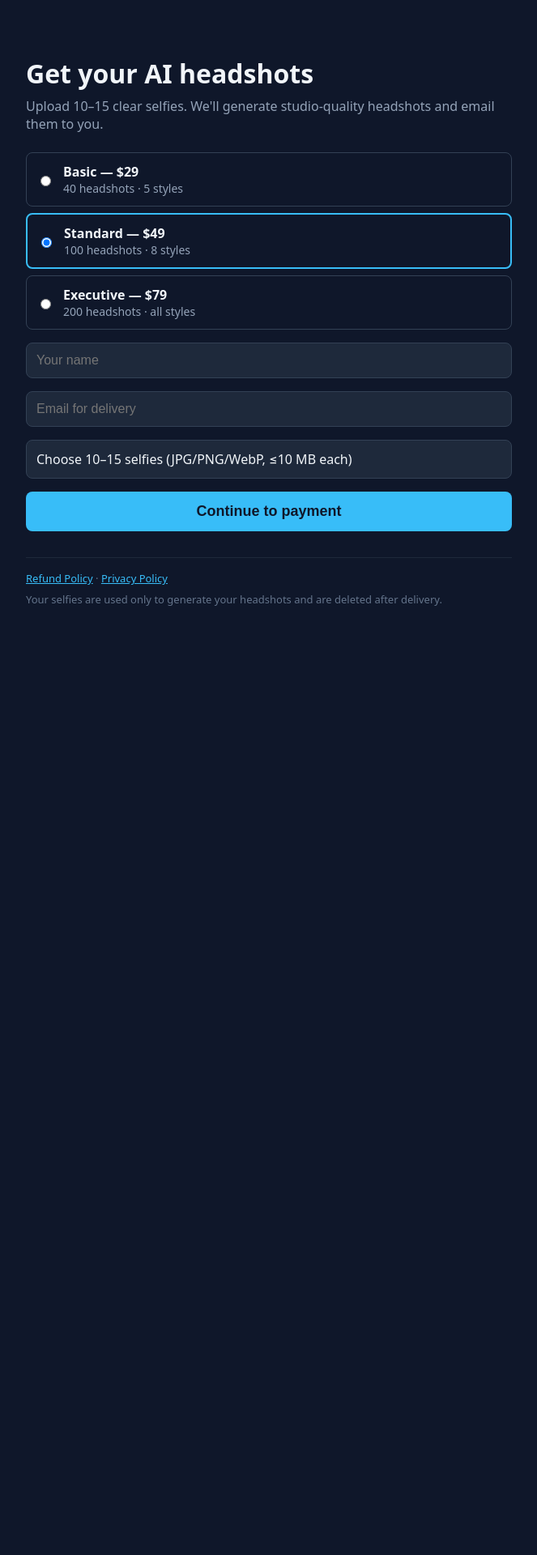
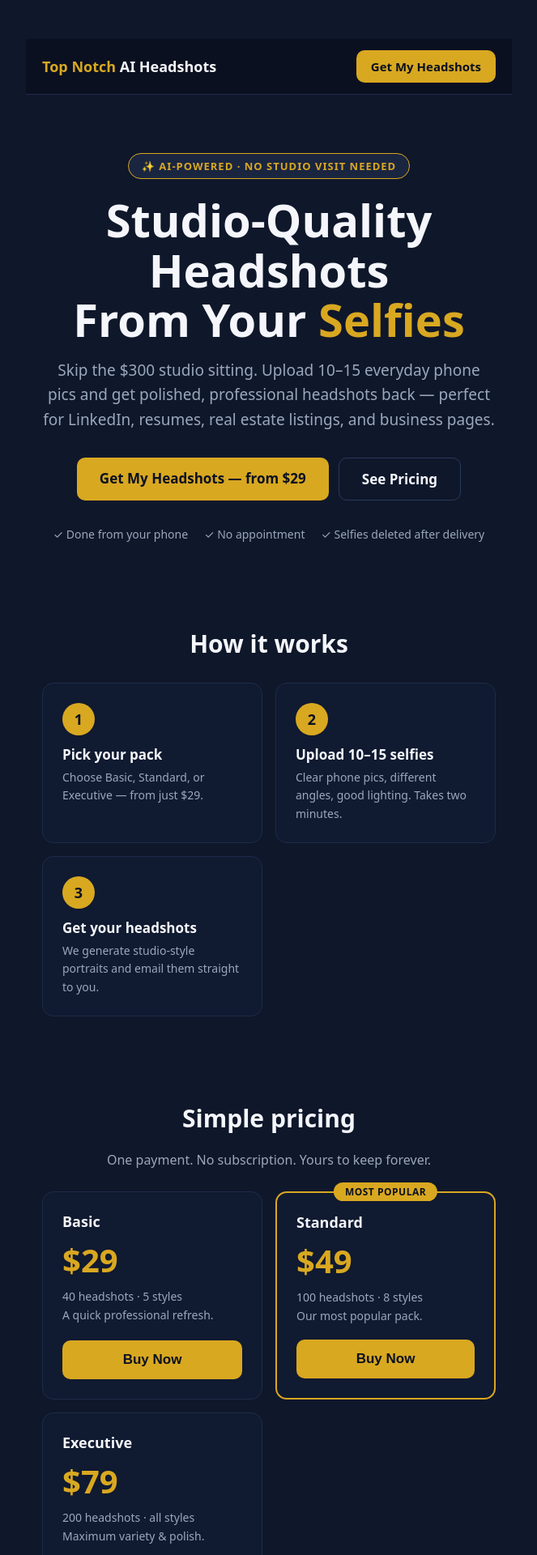
Before and after one commit to ddconstruct/Headshot, a Next.js app: page / in a window 1280 px wide. Shown: the top 1920 px of the page at 81% size, without its empty margins (308-971 px from the left). Before the commit the page ends 800 px from the top, so only its background shows below. Built offline with nearby package versions, Linux system fonts and the light colour scheme.

Commit message:
Landing page with Buy Now buttons
Updated the order page to include additional details for each pack option and improved the layout and styling. Changed the component name from OrderPage to LandingPage.

```diff
--- a/app/page.tsx
+++ b/app/page.tsx
@@ -1,53 +1,59 @@
 "use client";
 
 /**
- * Order page: pack picker + selfie upload (10–15 files) → creates order →
- * redirects to Stripe Checkout.
+ * Top Notch AI Headshots — marketing landing page + order form.
  *
- * This is a functional scaffold, not the final marketing design
- * (a separate marketing page is being built elsewhere).
+ * Hero / how-it-works / pricing (Buy Now buttons scroll to the order
+ * form and preselect the pack) / order form / FAQ / footer.
  */
 
-import { useState } from "react";
+import { useRef, useState } from "react";
 
 const PACK_OPTIONS = [
-  { id: "basic", label: "Basic", price: "$29", detail: "40 headshots · 5 styles" },
-  { id: "standard", label: "Standard", price: "$49", detail: "100 headshots · 8 styles" },
-  { id: "executive", label: "Executive", price: "$79", detail: "200 headshots · all styles" },
+  { id: "basic", label: "Basic", price: "$29", detail: "40 headshots · 5 styles", blurb: "A quick professional refresh." },
+  { id: "standard", label: "Standard", price: "$49", detail: "100 headshots · 8 styles", blurb: "Our most popular pack." },
+  { id: "executive", label: "Executive", price: "$79", detail: "200 headshots · all styles", blurb: "Maximum variety & polish." },
 ];
 
-export default function OrderPage() {
+const GOLD = "#d9a821";
+const GOLD_HOVER = "#e9b93c";
+const NAVY = "#0a1120";
+const SURFACE = "#101a30";
+const TEXT = "#f4f6fb";
+const MUTED = "#9aa7bd";
+
+export default function LandingPage() {
   const [pack, setPack] = useState("standard");
   const [name, setName] = useState("");
   const [email, setEmail] = useState("");
   const [files, setFiles] = useState<FileList | null>(null);
   const [busy, setBusy] = useState(false);
   const [error, setError] = useState("");
+  const orderRef = useRef<HTMLDivElement>(null);
+
+  function buyNow(packId: string) {
+    setPack(packId);
+    orderRef.current?.scrollIntoView({ behavior: "smooth" });
+  }
 
   async function submit(e: React.FormEvent) {
     e.preventDefault();
     setError("");
-
     const count = files?.length ?? 0;
     if (count < 10 || count > 15) {
       setError(`Please select 10–15 selfies (you chose ${count}).`);
       return;
     }
-
     setBusy(true);
     try {
-      // 1. Create the order with uploads.
       const form = new FormData();
       form.append("name", name);
       form.append("email", email);
       form.append("pack", pack);
       for (const f of Array.from(files!)) form.append("selfies", f);
-
       const orderRes = await fetch("/api/order", { method: "POST", body: form });
       const orderData = await orderRes.json();
       if (!orderRes.ok) throw new Error(orderData.error ?? "Order creation failed.");
-
-      // 2. Create the Stripe Checkout session and redirect.
       const coRes = await fetch("/api/stripe/checkout", {
         method: "POST",
         headers: { "Content-Type": "application/json" },
@@ -64,79 +70,203 @@ export default function OrderPage() {
 
   return (
     <>
-      <h1 style={{ fontSize: 32, marginBottom: 8 }}>Get your AI headshots</h1>
-      <p style={{ color: "#94a3b8", marginTop: 0 }}>
-        Upload 10–15 clear selfies. We&apos;ll generate studio-quality headshots and email them to you.
+      <style>{`
+        html { scroll-behavior: smooth; }
+        .gold-btn { transition: background 0.15s ease, transform 0.15s ease; }
+        .gold-btn:hover { background: ${GOLD_HOVER}; transform: translateY(-1px); }
+        .card-hover { transition: transform 0.15s ease, border-color 0.15s ease; }
+        .card-hover:hover { transform: translateY(-3px); }
+        details.faq { border: 1px solid #1e2c4a; border-radius: 10px; padding: 14px 16px; background: ${SURFACE}; }
+        details.faq summary { cursor: pointer; font-weight: 600; }
+        details.faq p { color: ${MUTED}; margin: 10px 0 0; line-height: 1.6; }
+      `}</style>
+
+      <nav style={{ position: "sticky", top: 0, zIndex: 10, background: "rgba(10,17,32,0.92)", backdropFilter: "blur(8px)", borderBottom: "1px solid #1e2c4a" }}>
+        <div style={{ maxWidth: 1080, margin: "0 auto", padding: "14px 20px", display: "flex", alignItems: "center", justifyContent: "space-between" }}>
+          <div style={{ fontWeight: 800, fontSize: 18 }}>
+            <span style={{ color: GOLD }}>Top Notch</span> <span style={{ color: TEXT }}>AI Headshots</span>
+          </div>
+          <a href="#order" className="gold-btn" style={{ ...goldButton, padding: "10px 18px", fontSize: 15, textDecoration: "none" }}>
+            Get My Headshots
+          </a>
+        </div>
+      </nav>
+
+      <header style={{ maxWidth: 1080, margin: "0 auto", padding: "72px 20px 56px", textAlign: "center" }}>
+        <div style={{ display: "inline-block", background: "#1a2540", border: `1px solid ${GOLD}`, color: GOLD, borderRadius: 999, padding: "6px 16px", fontSize: 13, fontWeight: 700, letterSpacing: 1, marginBottom: 20 }}>
+          ✨ AI-POWERED · NO STUDIO VISIT NEEDED
+        </div>
+        <h1 style={{ fontSize: "clamp(34px, 6vw, 56px)", lineHeight: 1.1, margin: "0 0 16px", color: TEXT }}>
+          Studio-Quality Headshots<br />From Your <span style={{ color: GOLD }}>Selfies</span>
+        </h1>
+        <p style={{ color: MUTED, fontSize: 19, maxWidth: 640, margin: "0 auto 32px", lineHeight: 1.6 }}>
+          Skip the $300 studio sitting. Upload 10–15 everyday phone pics and get polished,
+          professional headshots back — perfect for LinkedIn, resumes, real estate listings,
+          and business pages.
         </p>
+        <div style={{ display: "flex", gap: 12, justifyContent: "center", flexWrap: "wrap" }}>
+          <a href="#order" className="gold-btn" style={{ ...goldButton, textDecoration: "none" }}>
+            Get My Headshots — from $29
+          </a>
+          <a href="#pricing" style={{ ...ghostButton, textDecoration: "none" }}>
+            See Pricing
+          </a>
+        </div>
+        <div style={{ display: "flex", gap: 20, justifyContent: "center", flexWrap: "wrap", marginTop: 32, color: MUTED, fontSize: 14 }}>
+          <span>✓ Done from your phone</span>
+          <span>✓ No appointment</span>
+          <span>✓ Selfies deleted after delivery</span>
+        </div>
+      </header>
 
-      <form onSubmit={submit} style={{ display: "grid", gap: 16, marginTop: 24 }}>
+      <section style={{ maxWidth: 1080, margin: "0 auto", padding: "24px 20px 56px" }}>
+        <h2 style={sectionTitle}>How it works</h2>
+        <div style={{ display: "grid", gridTemplateColumns: "repeat(auto-fit, minmax(240px, 1fr))", gap: 16 }}>
+          {[
+            { n: "1", t: "Pick your pack", d: "Choose Basic, Standard, or Executive — from just $29." },
+            { n: "2", t: "Upload 10–15 selfies", d: "Clear phone pics, different angles, good lighting. Takes two minutes." },
+            { n: "3", t: "Get your headshots", d: "We generate studio-style portraits and email them straight to you." },
+          ].map((s) => (
+            <div key={s.n} style={card}>
+              <div style={{ width: 40, height: 40, borderRadius: "50%", background: GOLD, color: NAVY, fontWeight: 800, display: "flex", alignItems: "center", justifyContent: "center", fontSize: 18, marginBottom: 12 }}>{s.n}</div>
+              <div style={{ fontWeight: 700, fontSize: 17, marginBottom: 6, color: TEXT }}>{s.t}</div>
+              <div style={{ color: MUTED, fontSize: 14, lineHeight: 1.6 }}>{s.d}</div>
+            </div>
+          ))}
+        </div>
+      </section>
+
+      <section id="pricing" style={{ maxWidth: 1080, margin: "0 auto", padding: "24px 20px 64px" }}>
+        <h2 style={sectionTitle}>Simple pricing</h2>
+        <p style={{ textAlign: "center", color: MUTED, marginTop: -8, marginBottom: 28 }}>One payment. No subscription. Yours to keep forever.</p>
+        <div style={{ display: "grid", gridTemplateColumns: "repeat(auto-fit, minmax(260px, 1fr))", gap: 16, alignItems: "stretch" }}>
+          {PACK_OPTIONS.map((p) => {
+            const popular = p.id === "standard";
+            return (
+              <div key={p.id} className="card-hover" style={{ ...card, border: popular ? `2px solid ${GOLD}` : "1px solid #1e2c4a", display: "flex", flexDirection: "column", position: "relative" }}>
+                {popular && (
+                  <div style={{ position: "absolute", top: -13, left: "50%", transform: "translateX(-50%)", background: GOLD, color: NAVY, fontSize: 12, fontWeight: 800, padding: "3px 14px", borderRadius: 999, letterSpacing: 0.5 }}>
+                    MOST POPULAR
+                  </div>
+                )}
+                <div style={{ fontWeight: 700, fontSize: 18, color: TEXT }}>{p.label}</div>
+                <div style={{ fontSize: 40, fontWeight: 800, color: GOLD, margin: "8px 0" }}>{p.price}</div>
+                <div style={{ color: MUTED, fontSize: 14, marginBottom: 4 }}>{p.detail}</div>
+                <div style={{ color: MUTED, fontSize: 14, marginBottom: 20 }}>{p.blurb}</div>
+                <button onClick={() => buyNow(p.id)} className="gold-btn" style={{ ...goldButton, width: "100%", marginTop: "auto" }}>
+                  Buy Now
+                </button>
+              </div>
+            );
+          })}
+        </div>
+      </section>
+
+      <section style={{ background: SURFACE, borderTop: "1px solid #1e2c4a", borderBottom: "1px solid #1e2c4a" }}>
+        <div ref={orderRef} id="order" style={{ maxWidth: 640, margin: "0 auto", padding: "56px 20px", scrollMarginTop: 70 }}>
+          <h2 style={{ ...sectionTitle, marginBottom: 8 }}>Get your headshots</h2>
+          <p style={{ textAlign: "center", color: MUTED, marginTop: 0, marginBottom: 28 }}>
+            Choose your pack, upload your selfies, and check out securely with Stripe.
+          </p>
+          <form onSubmit={submit} style={{ display: "grid", gap: 16 }}>
             <div style={{ display: "grid", gap: 8 }}>
               {PACK_OPTIONS.map((p) => (
-            <label
-              key={p.id}
-              style={{
+                <label key={p.id} style={{
                   display: "flex", gap: 12, alignItems: "center",
-                border: pack === p.id ? "2px solid #38bdf8" : "1px solid #334155",
-                borderRadius: 8, padding: 12, cursor: "pointer",
-              }}
-            >
-              <input
-                type="radio" name="pack" value={p.id}
-                checked={pack === p.id} onChange={() => setPack(p.id)}
-              />
+                  border: pack === p.id ? `2px solid ${GOLD}` : "1px solid #2a3a5c",
+                  borderRadius: 10, padding: 12, cursor: "pointer", background: NAVY,
+                }}>
+                  <input type="radio" name="pack" value={p.id} checked={pack === p.id} onChange={() => setPack(p.id)} />
                   <div>
-                <strong>{p.label} — {p.price}</strong>
-                <div style={{ color: "#94a3b8", fontSize: 14 }}>{p.detail}</div>
+                    <strong style={{ color: TEXT }}>{p.label} — {p.price}</strong>
+                    <div style={{ color: MUTED, fontSize: 14 }}>{p.detail}</div>
                   </div>
                 </label>
               ))}
             </div>
+            <input required placeholder="Your name" value={name}
+              onChange={(e) => setName(e.target.value)} style={inputStyle} />
+            <input required type="email" placeholder="Email for delivery" value={email}
+              onChange={(e) => setEmail(e.target.value)} style={inputStyle} />
+            <label style={{ ...inputStyle, cursor: "pointer", textAlign: "center" }}>
+              {files?.length ? `${files.length} selfies selected ✓` : "Choose 10–15 selfies (JPG/PNG/WebP, ≤10 MB each)"}
+              <input type="file" accept="image/jpeg,image/png,image/webp" multiple
+                onChange={(e) => setFiles(e.target.files)} style={{ display: "none" }} />
+            </label>
+            {error && <div style={{ color: "#f87171" }}>{error}</div>}
+            <button type="submit" disabled={busy} className="gold-btn" style={{ ...goldButton, opacity: busy ? 0.7 : 1 }}>
+              {busy ? "Working…" : "Continue to Payment →"}
+            </button>
+            <div style={{ textAlign: "center", color: MUTED, fontSize: 13 }}>🔒 Secure checkout via Stripe</div>
+          </form>
+        </div>
+      </section>
 
-        <input
-          required placeholder="Your name" value={name}
-          onChange={(e) => setName(e.target.value)} style={inputStyle}
-        />
-        <input
-          required type="email" placeholder="Email for delivery" value={email}
-          onChange={(e) => setEmail(e.target.value)} style={inputStyle}
-        />
+      <section style={{ maxWidth: 720, margin: "0 auto", padding: "56px 20px" }}>
+        <h2 style={sectionTitle}>Questions, answered</h2>
+        <div style={{ display: "grid", gap: 12, marginTop: 24 }}>
+          <details className="faq">
+            <summary>How long until I get my headshots?</summary>
+            <p>We start generating right after checkout and email your headshots as soon as they&apos;re ready.</p>
+          </details>
+          <details className="faq">
+            <summary>What kind of selfies should I upload?</summary>
+            <p>Clear, well-lit photos of your face from slightly different angles. Skip sunglasses, hats, and heavy filters — better input means better headshots.</p>
+          </details>
+          <details className="faq">
+            <summary>What will my headshots look like?</summary>
+            <p>Professional studio-style portraits — business attire, clean neutral backgrounds — generated from your selfies.</p>
+          </details>
+          <details className="faq">
+            <summary>Is my data private?</summary>
+            <p>Yes. Your selfies are used only to generate your headshots and are deleted after delivery.</p>
+          </details>
+          <details className="faq">
+            <summary>What if I don&apos;t like them?</summary>
+            <p>Check our <a href="/refund-policy" style={{ color: GOLD }}>refund policy</a> for the details.</p>
+          </details>
+        </div>
+      </section>
 
-        <label style={{ ...inputStyle, cursor: "pointer" }}>
-          {files?.length ? `${files.length} selfies selected` : "Choose 10–15 selfies (JPG/PNG/WebP, ≤10 MB each)"}
-          <input
-            type="file" accept="image/jpeg,image/png,image/webp" multiple
-            onChange={(e) => setFiles(e.target.files)}
-            style={{ display: "none" }}
-          />
-        </label>
-
-        {error && <div style={{ color: "#f87171" }}>{error}</div>}
-
-        <button type="submit" disabled={busy} style={buttonStyle}>
-          {busy ? "Working…" : "Continue to payment"}
-        </button>
-      </form>
-
-      <footer style={{ marginTop: 32, paddingTop: 16, borderTop: "1px solid #1e293b", fontSize: 13, color: "#64748b" }}>
+      <footer style={{ borderTop: "1px solid #1e2c4a", padding: "28px 20px", textAlign: "center", color: MUTED, fontSize: 13 }}>
+        <div style={{ fontWeight: 800, marginBottom: 8 }}>
+          <span style={{ color: GOLD }}>Top Notch</span> <span style={{ color: TEXT }}>AI Headshots</span>
+        </div>
+        <div style={{ marginBottom: 8 }}>
           <a href="/refund-policy" style={footerLink}>Refund Policy</a>
           {" · "}
           <a href="/privacy" style={footerLink}>Privacy Policy</a>
-        <div style={{ marginTop: 8 }}>
-          Your selfies are used only to generate your headshots and are deleted after delivery.
         </div>
+        <div>Questions? Call or text 937-303-7003</div>
+        <div style={{ marginTop: 8 }}>© 2026 Top Notch AI Headshots. All rights reserved.</div>
       </footer>
     </>
   );
 }
 
-const inputStyle: React.CSSProperties = {
-  background: "#1e293b", color: "#f1f5f9", border: "1px solid #334155",
-  borderRadius: 8, padding: 12, fontSize: 16, width: "100%",
+const goldButton: React.CSSProperties = {
+  background: GOLD, color: NAVY, border: "none", borderRadius: 10,
+  padding: "14px 28px", fontSize: 17, fontWeight: 800, cursor: "pointer",
+  display: "inline-block",
 };
 
-const buttonStyle: React.CSSProperties = {
-  background: "#38bdf8", color: "#0f172a", border: "none",
-  borderRadius: 8, padding: 14, fontSize: 18, fontWeight: 700, cursor: "pointer",
+const ghostButton: React.CSSProperties = {
+  background: "transparent", color: TEXT, border: "1px solid #2a3a5c",
+  borderRadius: 10, padding: "14px 28px", fontSize: 17, fontWeight: 700, cursor: "pointer",
+  display: "inline-block",
 };
 
-const footerLink: React.CSSProperties = { color: "#38bdf8" };
+const sectionTitle: React.CSSProperties = {
+  textAlign: "center", fontSize: 30, color: TEXT, marginBottom: 28,
+};
+
+const card: React.CSSProperties = {
+  background: SURFACE, border: "1px solid #1e2c4a", borderRadius: 14, padding: 24,
+};
+
+const inputStyle: React.CSSProperties = {
+  background: NAVY, color: TEXT, border: "1px solid #2a3a5c",
+  borderRadius: 10, padding: 13, fontSize: 16, width: "100%",
+};
+
+const footerLink: React.CSSProperties = { color: GOLD };
```
Lines whose indentation alone changed are shown as unchanged.
